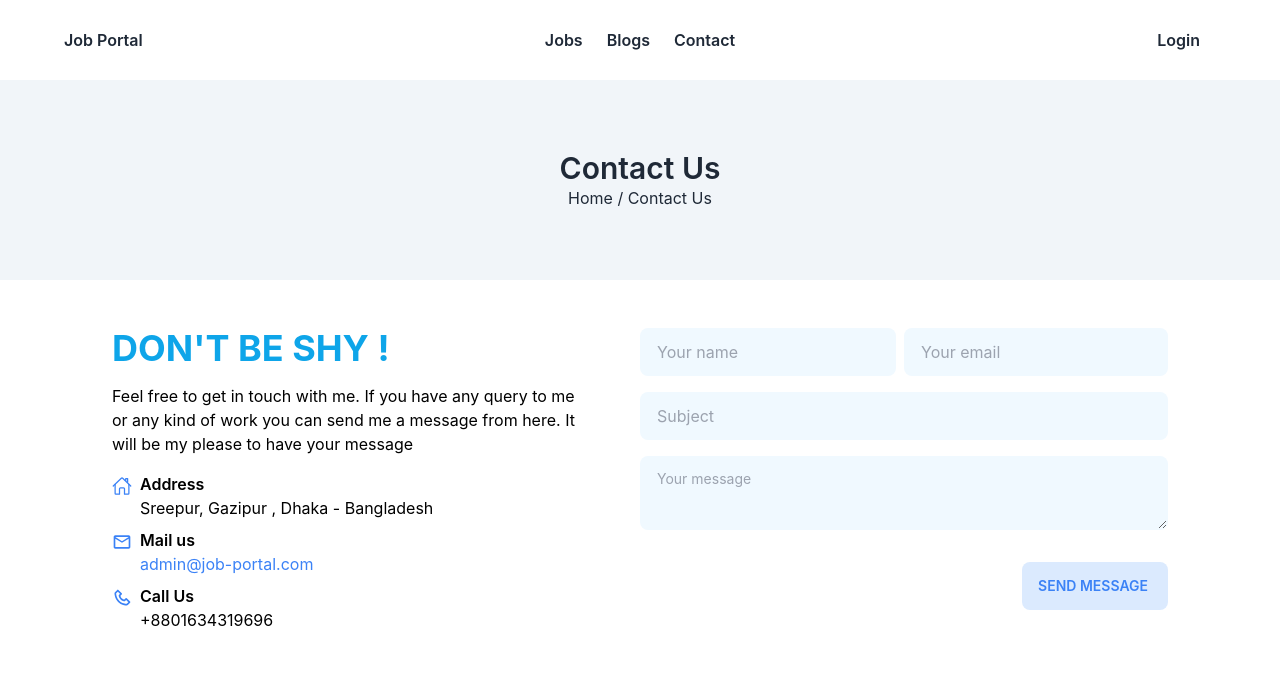
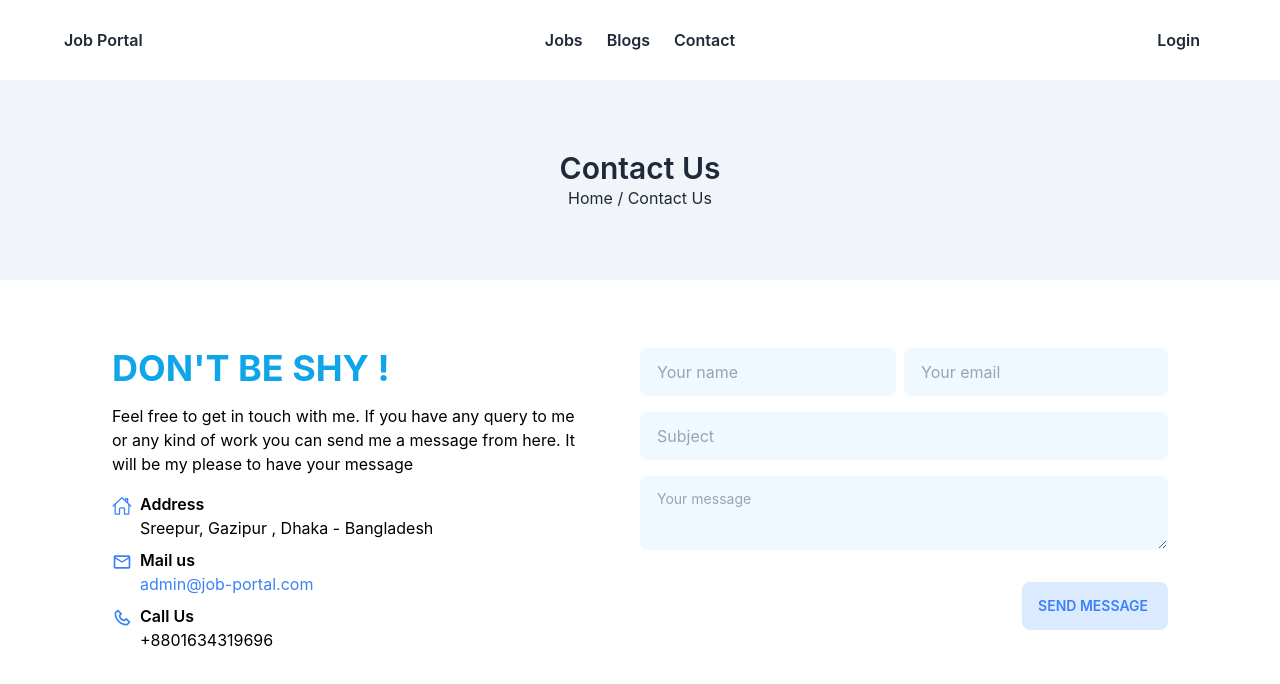
Before and after one commit to SanyFaysal/job-portal, a React (Create React App) app: page /contact in a window 1280 px wide. Shown: the top 684 px of the page. Built offline with nearby package versions, Linux system fonts and the light colour scheme; no server answers.

Commit message:
fix: style

```diff
--- a/src/pages/contact/Contact.js
+++ b/src/pages/contact/Contact.js
@@ -38,7 +38,7 @@ const Contact = () => {
 
         <>
             <PathBanner to='contact us' />
-            <div className=" mt-12 text-black relative overflow-x-hidden overflow-y-auto lg:px-28 md:px-16 px-5 pb-10">
+            <div className=" mt-12 text-black pt-5 lg:px-28 md:px-16 px-5 pb-10">
 
                 <div>
 
```
